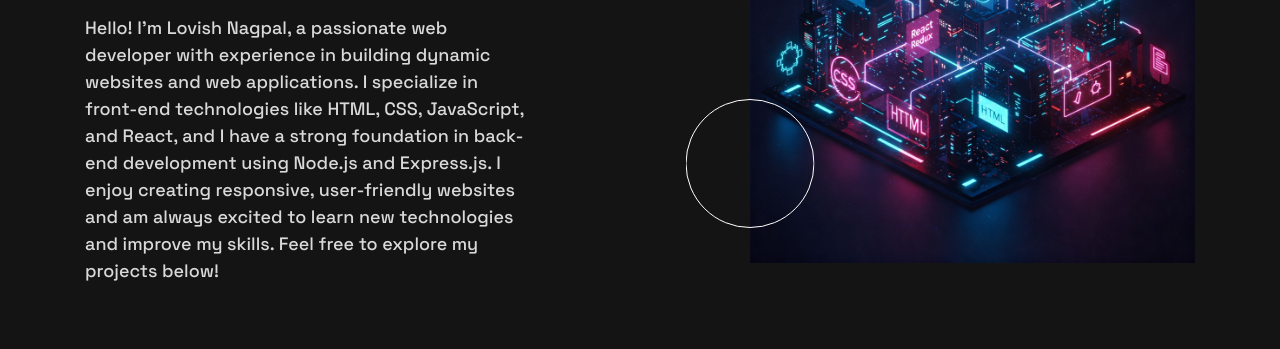
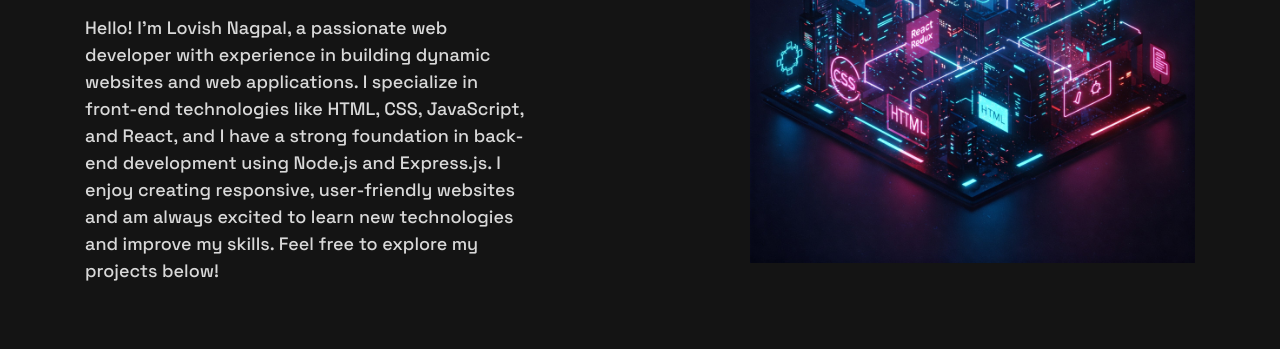
Before and after one commit to LOVISH-NAGPAL/lovish-portfolio, a website: page index.html in a window 1280 px wide. Shown: the part 422-771 px from the top of the page. Drawn offline with Linux system fonts and the light colour scheme.

Commit message:
removed extra image

```diff
--- a/index.html
+++ b/index.html
@@ -63,7 +63,7 @@
               width-="174" height="383" />
           </picture>
           <img class="hero__rings" src="assets/images/pattern-rings.svg" alt="" width="530" height="129" />
-          <img class="hero__circle" src="assets/images/pattern-circle.svg" alt="" width="129" height="129" />
+
           <div class="hero__text">
             <h1 class="hero__headline header-xl">
               Nice to<br />
```
